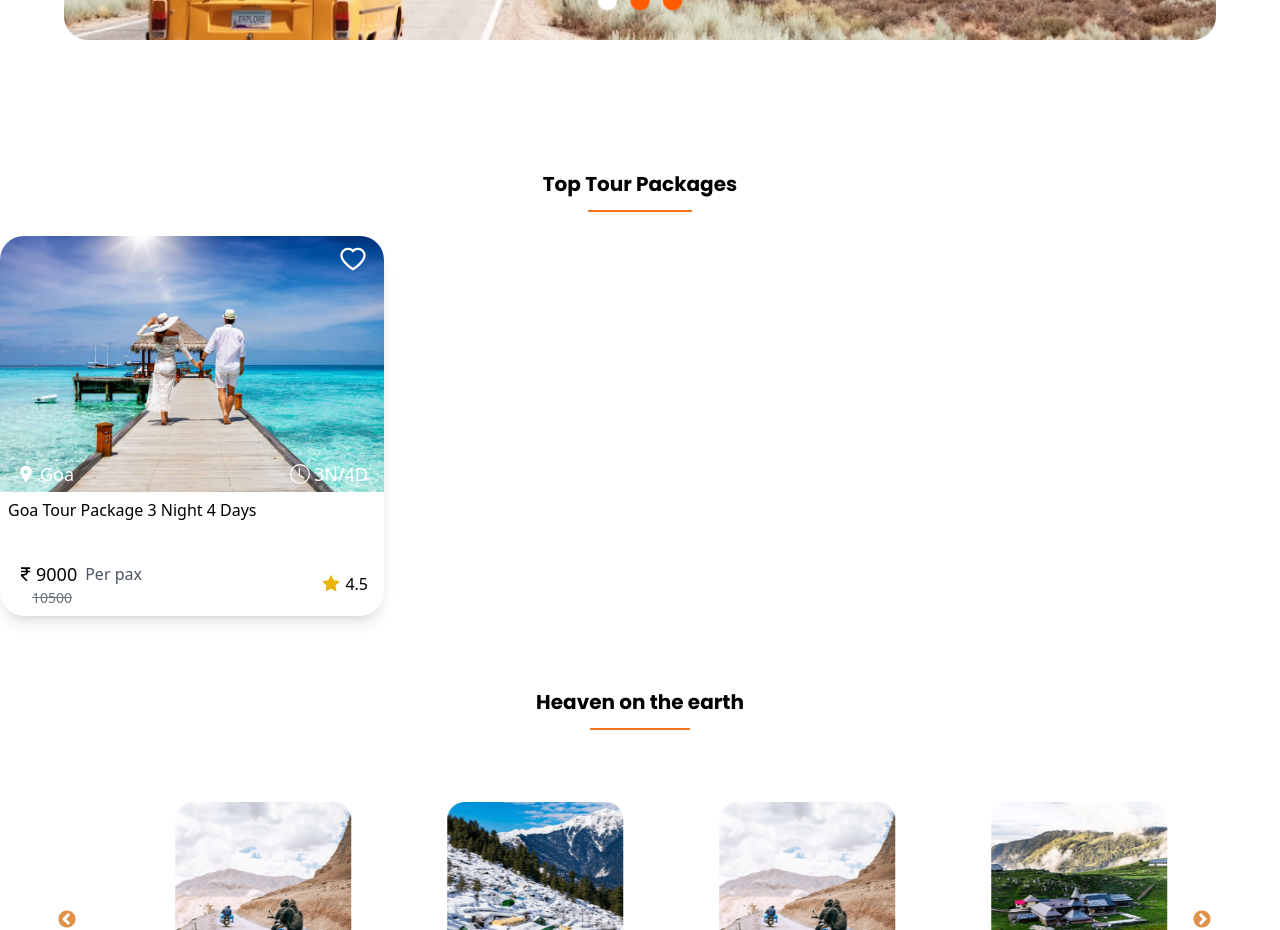
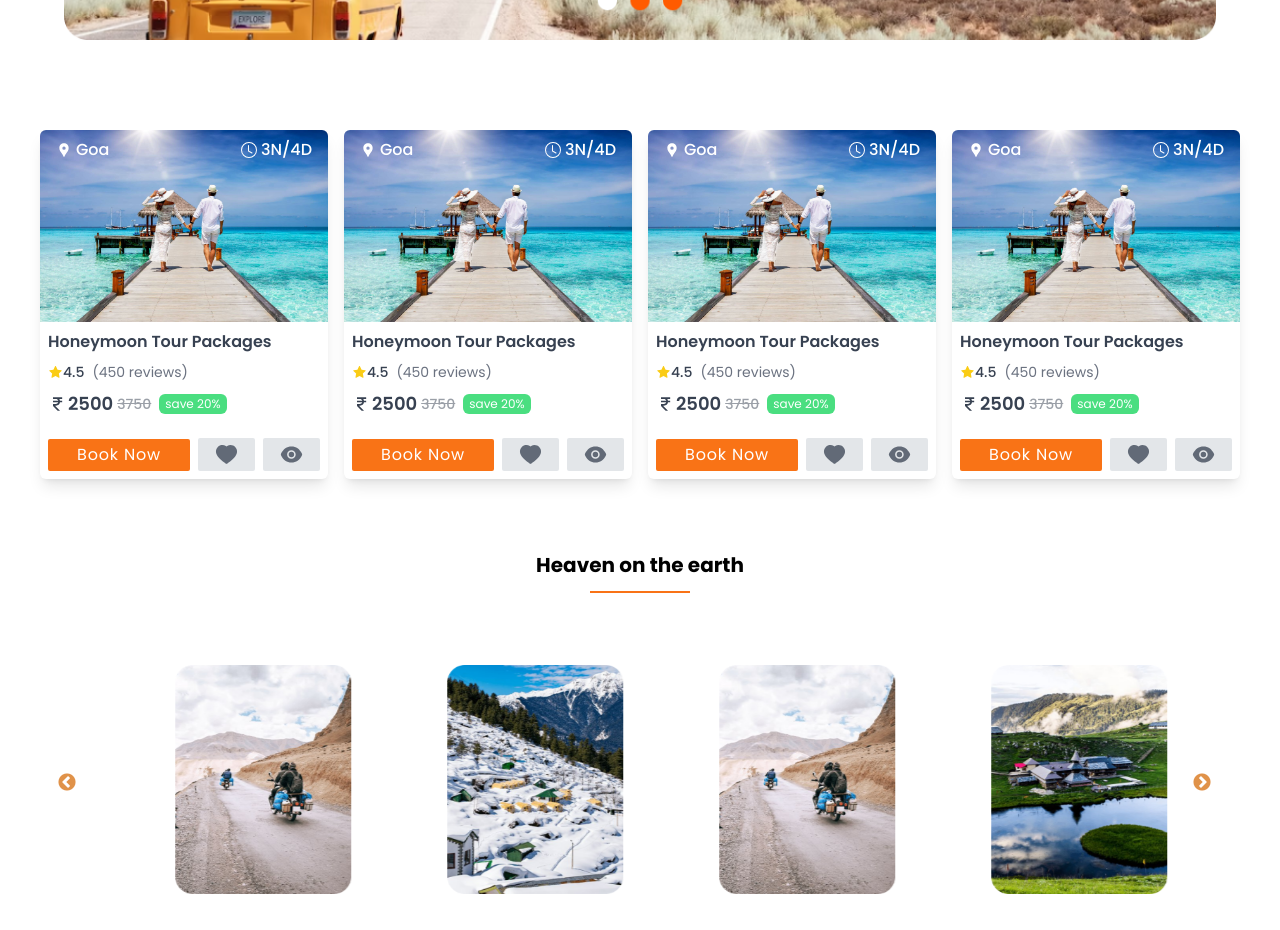
Before and after one commit to iamajitsharma/goa-adventure-frontend, a Next.js app in the folder frontend/: page / in a window 1280 px wide. Shown: the part 2120-3050 px from the top of the page. Built offline with nearby package versions, Linux system fonts and the light colour scheme.

Commit message:
Tour Card Updated

```diff
--- a/frontend/src/components/TourCard.tsx
+++ b/frontend/src/components/TourCard.tsx
@@ -3,53 +3,56 @@ import Image from "next/image";
 import TourCardImg from "../../public/assets/tourcard.jpeg";
 import { MdLocationPin } from "react-icons/md";
 import { BiRupee } from "react-icons/bi";
-import { AiFillStar, AiOutlineHeart } from "react-icons/ai";
+import { AiFillStar, AiFillHeart, AiFillEye } from "react-icons/ai";
 import { BsClock } from "react-icons/bs";
 
 const TourCard = () => {
   return (
-    <div className="relative max-w-sm rounded-3xl overflow-hidden shadow-lg">
+    <div className="card">
       <Image
         src={TourCardImg}
-        alt="Tour Card"
-        className="relative w-full h-full"
+        alt="Tour"
+        className="w-full h-full object-cover"
       />
-      <div className="absolute top-0 right-0 px-4 py-2 flex flex-row justify-end text-white">
-        <AiOutlineHeart fontSize={30} />
+      <div className="flex flex-row justify-between items-center absolute top-0 w-full px-4 pt-2 text-white">
+        <span className="flex items-center gap-1 text-base font-medium">
+          <MdLocationPin />
+          Goa
+        </span>
+        <span className="flex items-center gap-1 text-base font-medium">
+          <BsClock />
+          3N/4D
+        </span>
       </div>
-      <div className="flex justify-between items-center px-4 absolute w-full -mt-8 text-white text-lg font-medium">
-        <div className="flex flex-row justify-between items-center w-full">
-          <span className="flex flex-row gap-1 items-center">
-            <MdLocationPin fontSize={20} className="text-white" /> Goa
+      <div className="card-content">
+        <h2 className="card-title">Honeymoon Tour Packages</h2>
+
+        <div className="flex flex-row items-center text-sm pt-2">
+          <AiFillStar className="text-yellow-400" fontSize={15} />
+          <span className="font-medium">4.5</span>
+          <span className="text-gray-500 font-normal pl-2">(450 reviews)</span>
+        </div>
+
+        <div className="flex gap-1 pt-2">
+          <span className="flex flex-row items-center text-lg font-semibold">
+            <BiRupee fontSize={20} /> 2500
           </span>
-          <span className="flex flex-row gap-1 items-center">
-            <BsClock fontSize={20} /> 3N/4D
-          </span>
+          <div className="flex flex-row gap-2 items-center">
+            <span className="flex flex-row items-center line-through text-sm font-medium opacity-50">
+              3750
+            </span>
+            <span className="discount-percent">save 20%</span>
+          </div>
         </div>
-      </div>
-      <div className="px-2 py-2">
-        <div className="font-medium text-md mb-2 leading-tight">
-          Goa Tour Package 3 Night 4 Days
-        </div>
-        <div className="flex justify-between items-center pt-8 px-2">
-          <div className="flex flex-col justify-center items-start">
-            <div className="flex flex-row items-center gap-2">
-              <span className="flex flew-row items-center text-lg font-medium">
-                <BiRupee fontSize={20} />
-                9000
-              </span>
-              <span className="text-base font-medium text-gray-600">
-                Per pax
-              </span>
-            </div>
-            <span className=" px-4 text-sm font-medium line-through text-gray-500">
-              10500
-            </span>
-          </div>
-          <div className="flex flex-row items-center gap-1">
-            <AiFillStar fontSize={20} className="text-yellow-500" />
-            <span className="text-base font-medium">4.5</span>
-          </div>
+
+        <div className="mt-5 flex w-full justify-center items-center gap-2">
+          <button className="button-primary">Book Now</button>
+          <button className="button-icon">
+            <AiFillHeart fontSize={25} className="opacity-75" />
+          </button>
+          <button className="button-icon">
+            <AiFillEye fontSize={25} className="opacity-75" />
+          </button>
         </div>
       </div>
     </div>
--- a/frontend/src/components/hero.tsx
+++ b/frontend/src/components/hero.tsx
@@ -416,11 +416,11 @@ export default function Hero() {
             </div>
           </div>
 
-          <div className="flex flex-col">
-            <Heading heading={"Top Tour Packages"} />
-            <div className="">
-              <TourCard />
-            </div>
+          <div className="flex flex-row justify-between items-center gap-4 px-10">
+            <TourCard />
+            <TourCard />
+            <TourCard />
+            <TourCard />
           </div>
 
           <div className="flex flex-col p-8">
--- a/frontend/src/styles/globals.css
+++ b/frontend/src/styles/globals.css
@@ -1,6 +1,29 @@
 @tailwind base;
 @tailwind components;
 @tailwind utilities;
+
+@layer components {
+  .card {
+    @apply relative bg-white text-gray-700 max-w-xs h-fit shadow-lg rounded-md overflow-hidden font-poppins;
+  }
+  .card-content {
+    @apply px-2 py-2;
+  }
+  .card-title {
+    @apply font-semibold text-base
+    overflow-ellipsis overflow-hidden whitespace-pre-wrap;
+  }
+  .discount-percent {
+    @apply bg-green-400 px-1.5 py-0.5 rounded-md text-xs text-white;
+  }
+  .button-primary {
+    @apply bg-orange-500 w-full hover:bg-orange-500/80
+    px-4 py-1 rounded-sm text-white tracking-wider transition;
+  }
+  .button-icon {
+    @apply bg-gray-300/60 hover:bg-gray-300/80 transition rounded-sm px-4 py-1;
+  }
+}
 
 :root {
   --foreground-rgb: 0, 0, 0;
@@ -34,8 +57,6 @@ body {
   width: 280px;
   margin: auto;
   padding: 1rem;
-
-
 }
 .company-slider .slick-track .slick-slide div img {
   width: 80% !important;
```
Lines whose indentation alone changed are shown as unchanged.
